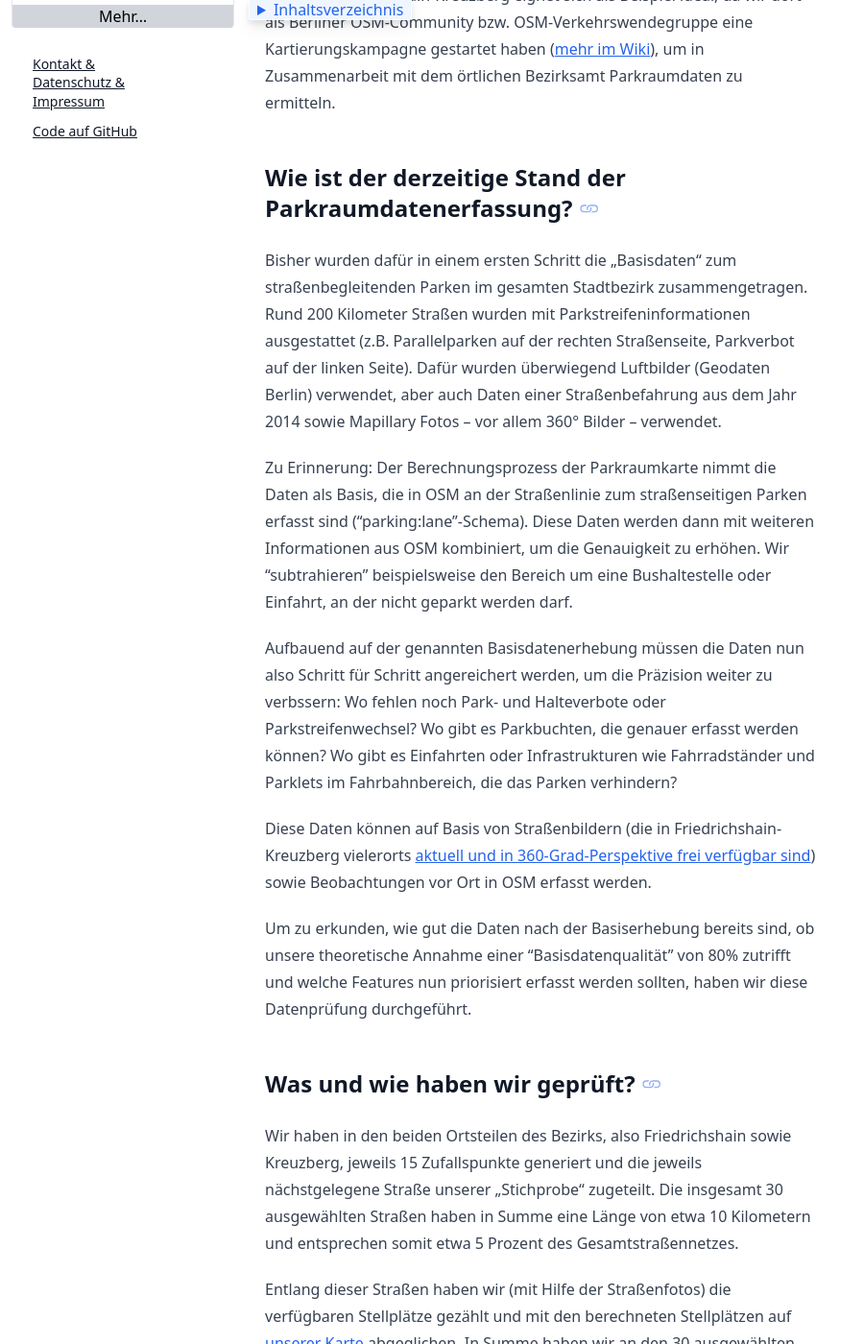
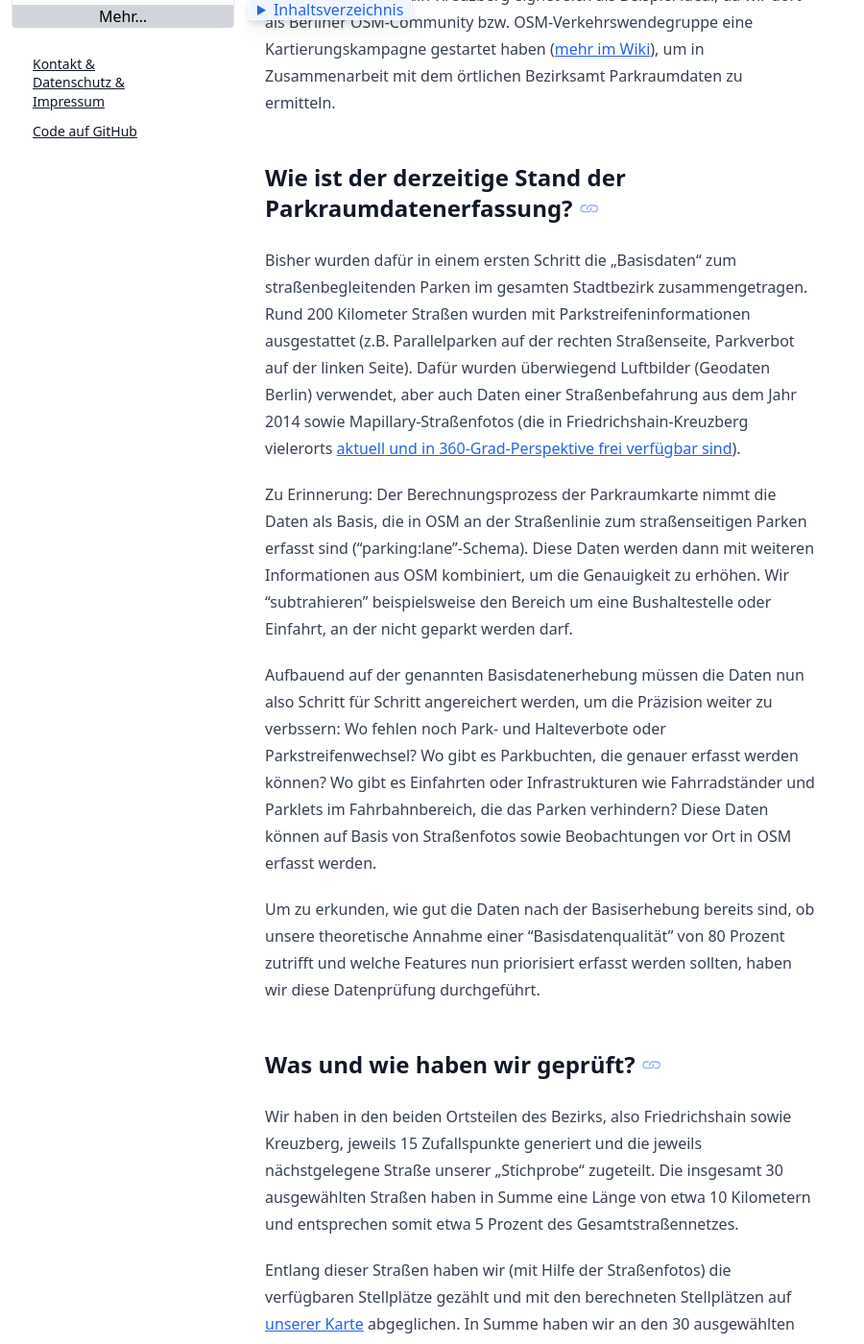
Before and after one commit to osmberlin/parkraum.osm-verkehrswende.org, a Jekyll site: the page built from _posts/2022-09-09-stichprobenpruefung.md, in a window 1280 px wide and 1400 px high, scrolled down 735 px. Shown: the whole window at 96% size, without its empty margins (0-900 px from the left). Built offline with Jekyll 4.4.1, drawn with Linux system fonts in a browser that asks for light colours; some of the changed text lies outside the part shown.

Commit message:
Typos, kleine Umstellung, %-Schreibweise, Verweis auf Tabelle

```diff
--- a/_posts/2022-09-09-stichprobenpruefung.md
+++ b/_posts/2022-09-09-stichprobenpruefung.md
@@ -3,28 +3,26 @@
 date: 2022-09-09 12:00:00 +0100
 author: Alex Seidel @Supaplex030
 layout: post
-menu_title: Stichprobenprüfung Datenschalität
+menu_title: Stichprobenprüfung Datenqualität
 #canonical_url:
 in_menu: true
 show_toc: true
 ---
 
-Kürzlich haben wir [mit einer theoretischen Herleitung gezeigt](/posts/2022-07-15-einflussfaktoren-datenqualitaet), welchen Einfluss die Genauigkeit der erfassten Parkstreifen und die Vollständigkeit der kartierten räumlichen Features auf die Gesamtqualität der berechneten Parkraumdaten hat. Das Fazit war, dass eine grobe Basisdatenerhebung die Berechnung von Parkraumdaten mit einer Genauigkeit von etwa 80% ermöglicht. Aufbauend auf dieser noch eher geringen Datenqualität ist eine differenziertere Erfassung der Parkstreifen sowie eine Kartierung der wichtigsten Features wie Einfahrten und Parkbuchten aber bereits ausreichend, um gute Daten mit einer Genauigkeit von 90% und mehr berechnen zu können.
+Kürzlich haben wir [mit einer theoretischen Herleitung gezeigt](/posts/2022-07-15-einflussfaktoren-datenqualitaet), welchen Einfluss die Genauigkeit der erfassten Parkstreifen und die Vollständigkeit der kartierten räumlichen Features auf die Gesamtqualität der berechneten Parkraumdaten hat. Das Fazit war, dass eine grobe Basisdatenerhebung die Berechnung von Parkraumdaten mit einer Genauigkeit von etwa 80 Prozent ermöglicht. Aufbauend auf dieser noch eher geringen Datenqualität ist eine differenziertere Erfassung der Parkstreifen sowie eine Kartierung der wichtigsten Features wie Einfahrten und Parkbuchten aber bereits ausreichend, um gute Daten mit einer Genauigkeit von 90 Prozent und mehr berechnen zu können.
 
 Am Beispiel des Berliner Bezirks Friedrichshain-Kreuzberg haben wir nun noch einmal genauer geprüft, mit welcher Datenqualität im Laufe eines Kartierungsprozess zu rechnen ist und wo Ungenauigkeiten auftreten, um diese in zukünftigen Kartierungskampagnen gezielter verbessern zu können. Friedrichshain-Kreuzberg eignet sich als Beispiel ideal, da wir dort als Berliner OSM-Community bzw. OSM-Verkehrswendegruppe eine Kartierungskampagne gestartet haben ([mehr im Wiki](https://wiki.openstreetmap.org/wiki/Berlin/Verkehrswende/Parkraum/Mapping_Kampagne_Xhain)), um in Zusammenarbeit mit dem örtlichen Bezirksamt Parkraumdaten zu ermitteln.
 
 
 ## Wie ist der derzeitige Stand der Parkraumdatenerfassung?
 
-Bisher wurden dafür in einem ersten Schritt die „Basisdaten“ zum straßenbegleitenden Parken im gesamten Stadtbezirk zusammengetragen. Rund 200 Kilometer Straßen wurden mit Parkstreifeninformationen ausgestattet (z.B. Parallelparken auf der rechten Straßenseite, Parkverbot auf der linken Seite). Dafür wurden überwiegend Luftbilder (Geodaten Berlin) verwendet, aber auch Daten einer Straßenbefahrung aus dem Jahr 2014 sowie Mapillary Fotos – vor allem 360° Bilder – verwendet.
+Bisher wurden dafür in einem ersten Schritt die „Basisdaten“ zum straßenbegleitenden Parken im gesamten Stadtbezirk zusammengetragen. Rund 200 Kilometer Straßen wurden mit Parkstreifeninformationen ausgestattet (z.B. Parallelparken auf der rechten Straßenseite, Parkverbot auf der linken Seite). Dafür wurden überwiegend Luftbilder (Geodaten Berlin) verwendet, aber auch Daten einer Straßenbefahrung aus dem Jahr 2014 sowie Mapillary-Straßenfotos (die in Friedrichshain-Kreuzberg vielerorts [aktuell und in 360-Grad-Perspektive frei verfügbar sind](https://www.mapillary.com/app/?lat=52.4986380827126&lng=13.44686049954214&z=13.732823249485481&panos=true&x=0.021891011351183987&y=0.5375317081977447)).
 
 Zu Erinnerung: Der Berechnungsprozess der Parkraumkarte nimmt die Daten als Basis, die in OSM an der Straßenlinie zum straßenseitigen Parken erfasst sind ("parking:lane"-Schema). Diese Daten werden dann mit weiteren Informationen aus OSM kombiniert, um die Genauigkeit zu erhöhen. Wir "subtrahieren" beispielsweise den Bereich um eine Bushaltestelle oder Einfahrt, an der nicht geparkt werden darf.
 
-Aufbauend auf der genannten Basisdatenerhebung müssen die Daten nun also Schritt für Schritt angereichert werden, um die Präzision weiter zu verbssern: Wo fehlen noch Park- und Halteverbote oder Parkstreifenwechsel? Wo gibt es Parkbuchten, die genauer erfasst werden können? Wo gibt es Einfahrten oder Infrastrukturen wie Fahrradständer und Parklets im Fahrbahnbereich, die das Parken verhindern?
+Aufbauend auf der genannten Basisdatenerhebung müssen die Daten nun also Schritt für Schritt angereichert werden, um die Präzision weiter zu verbssern: Wo fehlen noch Park- und Halteverbote oder Parkstreifenwechsel? Wo gibt es Parkbuchten, die genauer erfasst werden können? Wo gibt es Einfahrten oder Infrastrukturen wie Fahrradständer und Parklets im Fahrbahnbereich, die das Parken verhindern? Diese Daten können auf Basis von Straßenfotos sowie Beobachtungen vor Ort in OSM erfasst werden.
 
-Diese Daten können auf Basis von Straßenbildern (die in Friedrichshain-Kreuzberg vielerorts [aktuell und in 360-Grad-Perspektive frei verfügbar sind](https://www.mapillary.com/app/?lat=52.4986380827126&lng=13.44686049954214&z=13.732823249485481&panos=true&x=0.021891011351183987&y=0.5375317081977447)) sowie Beobachtungen vor Ort in OSM erfasst werden.
-
-Um zu erkunden, wie gut die Daten nach der Basiserhebung bereits sind, ob unsere theoretische Annahme einer "Basisdatenqualität" von 80% zutrifft und welche Features nun priorisiert erfasst werden sollten, haben wir diese Datenprüfung durchgeführt.
+Um zu erkunden, wie gut die Daten nach der Basiserhebung bereits sind, ob unsere theoretische Annahme einer "Basisdatenqualität" von 80 Prozent zutrifft und welche Features nun priorisiert erfasst werden sollten, haben wir diese Datenprüfung durchgeführt.
 
 
 ## Was und wie haben wir geprüft?
@@ -63,7 +61,7 @@
 
 Für die in diesem Test ausgewählten Straßensegmente haben wir ein detailliertes Mico-Mapping durchgeführt, um möglichst „ideale“ Daten zu erzeugen. Das ist sehr aufwendig und für die meisten Anwendungen dürfte es – [wie in der letzten Analyse bereits gezeigt](/posts/2022-07-15-einflussfaktoren-datenqualitaet) – ausreichend sein, auf die wichtigsten Merkmale zu achten. Der Test hat noch einmal gezeigt, worauf es dabei besonders ankommt, bestätigt frühere Erkenntnisse und hilft bei deren Priorisierung.
 
-**20 % Überschätzung:** Die Kartierung der „Parkraum-Basisdaten“ z.B. auf Grundlage von Luftbildern ermöglicht einen ersten Überblick, ist aber noch sehr ungenau. Beachtet man die systematische Überschätzung des Ergebnisses in Abhängigkeit von der Datenqualität, können in Summe dennoch bereits gute Aussagen zur Größenordnung der verfügbaren Stellplatzzahlen vorgenommen werden. Als Faustformel kann man davon ausgehen, dass real wahrscheinlich etwa 20 % weniger Stellplätze existieren als unter dieser Erfassungs-Genauigkeit berechnet.
+**20 Prozent Überschätzung:** Die Kartierung der „Parkraum-Basisdaten“ z.B. auf Grundlage von Luftbildern ermöglicht einen ersten Überblick, ist aber noch sehr ungenau. Beachtet man die systematische Überschätzung des Ergebnisses in Abhängigkeit von der Datenqualität, können in Summe dennoch bereits gute Aussagen zur Größenordnung der verfügbaren Stellplatzzahlen vorgenommen werden. Als Faustformel kann man davon ausgehen, dass real wahrscheinlich etwa 20 Prozent weniger Stellplätze existieren als unter dieser Erfassungs-Genauigkeit berechnet.
 
 **Parkbuchten:** Parkbuchten mit regelmäßigen „Unterbrechungen“ (z.B. Vorstreckungen für Straßenbäume, Laternen, Querungsstellen…) sollten unbedingt genauer erfasst werden, um das Ergebnis nicht zu verzerren. Dies stellt sich immer mehr als Hauptfehlerquelle heraus – zumindest in Gebieten, in denen es solche Parkbuchten häufiger gibt. Für eine genauere Erfassung bietet sich an, die Flächen separat zu mappen.
 
@@ -79,11 +77,11 @@
 
 Wir konnten mit dieser Stichprobenanalyse mehrere Annahmen bestätigen und unsere nächsten Schritte präzisieren:
 
-1. Die **Genauigkeit der Berechnung** auf Basis einer groben Datenerhebung von ca 80 % konnten wir bestätigen. Als Faustformel kann man davon ausgehen, dass grob erfasste Gebiete in unseren Daten ca. 20 % zu viele Parkstände aufweisen.
+1. Die **Genauigkeit der Berechnung** auf Basis einer groben Datenerhebung von ca 80 Prozent konnten wir bestätigen. Als Faustformel kann man davon ausgehen, dass grob erfasste Gebiete in unseren Daten ca. 20 Prozent zu viele Parkstände aufweisen.
 
-2. Die **Genauigkeit von hoch Detailliert gemappten Gebieten** mit 1 % Abweichung zur Kontrollzählung bestätigt unsere Erfahrung aus dem Proof-of-concept "Parkraumkarte Neukölln" und zeigt die Chancen einer langfristigen Qualitätssteigerung.
+2. Die **Genauigkeit von hoch detailliert gemappten Gebieten** mit 1 Prozent Abweichung zur Kontrollzählung bestätigt unsere Erfahrung aus dem Proof-of-concept "Parkraumkarte Neukölln" und zeigt die Potentiale einer langfristigen Qualitätssteigerung.
 
-3. Die **Priorisierung der nächsten Erfassungs-Schritte** hilft vor allem mit Blick auf Parkbuchten, die nächsten Aktivitäten effektiv auszurichten.
+3. Die **Priorisierung der nächsten Erfassungsschritte** hilft vor allem mit Blick auf Parkbuchten, die nächsten Aktivitäten effektiv auszurichten.
 
 </div>
 
```
Also changed, not shown: other parts of _posts/2022-09-09-stichprobenpruefung.md (+2 -2 lines).
